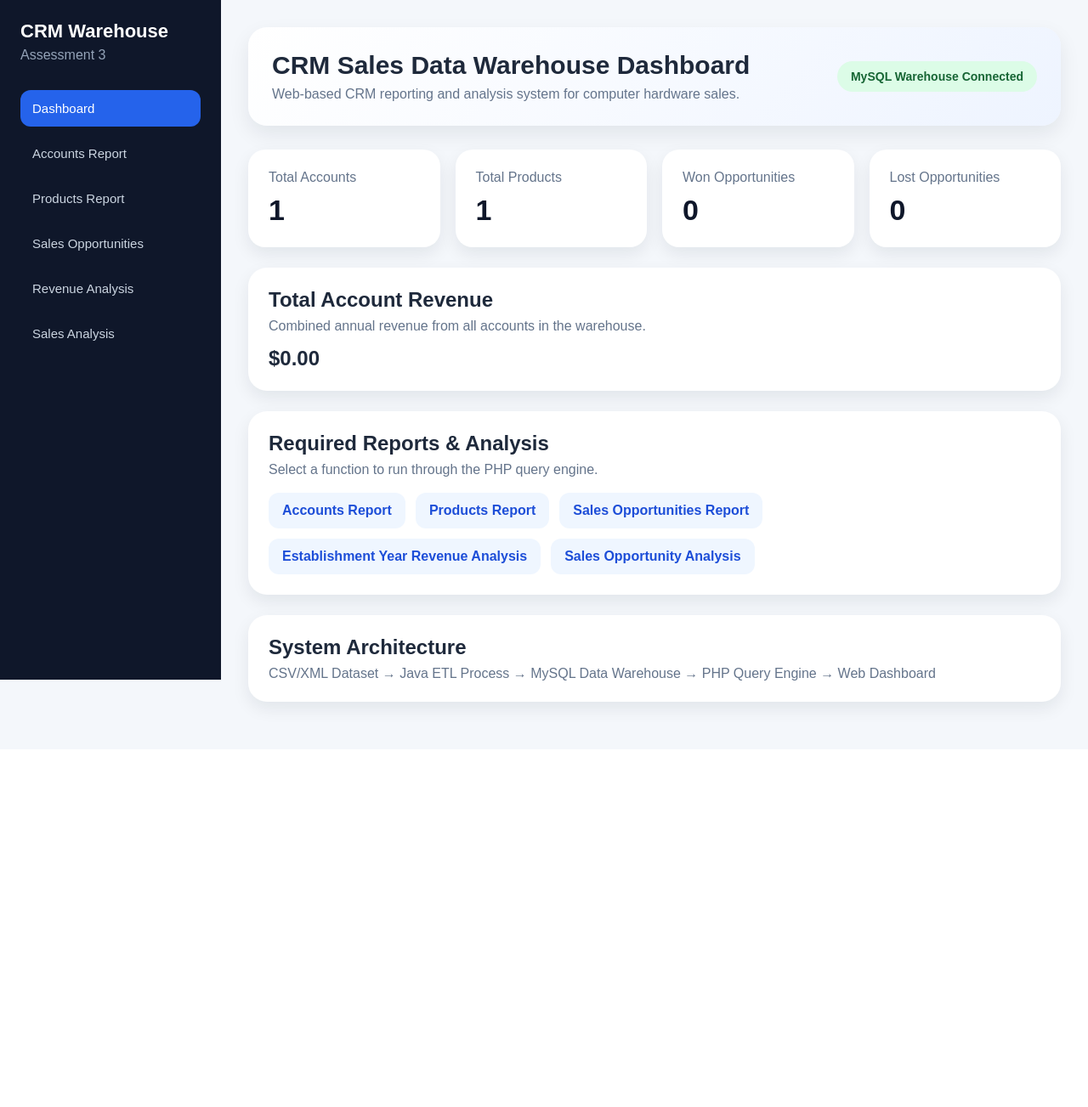
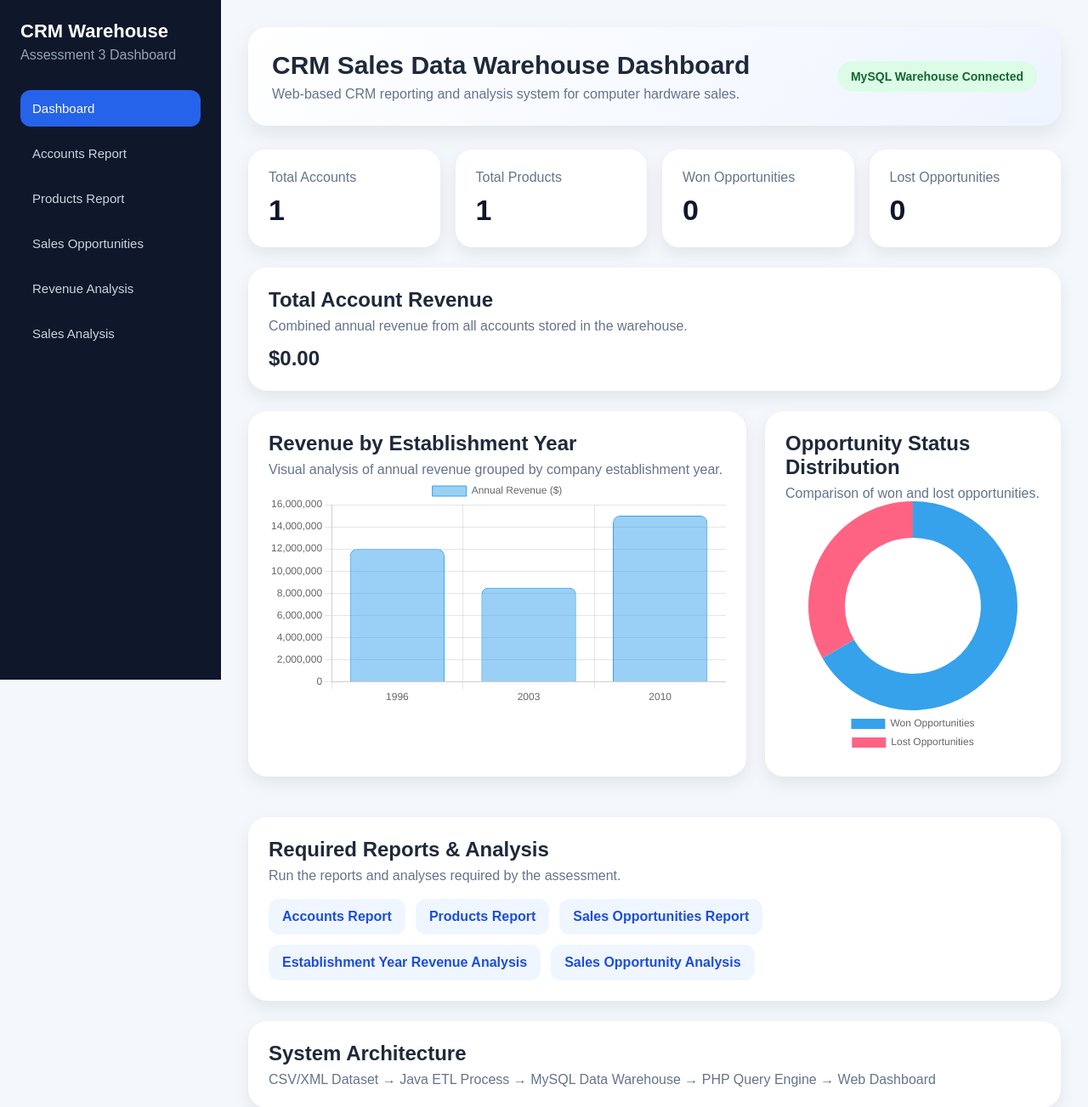
Before and after one commit to Cihe250433-droid/-crm-sales-warehouse, a PHP site: page / in a window 1280 px wide. Shown: the top 1303 px of the page at 85% size. Before the commit the page ends 847 px from the top, so only its background shows below. Run offline with PHP 8.4, Linux system fonts and the light colour scheme; tables that the repository leaves empty or names only in its code hold one stand-in row (values such as "Sample post").

Commit message:
Add dynamic dashboard with KPI cards and interactive charts

```diff
--- a/assets/js/dashboard.js
+++ b/assets/js/dashboard.js
@@ -0,0 +1,56 @@
+document.addEventListener("DOMContentLoaded", function () {
+    const revenueChartCanvas = document.getElementById("revenueChart");
+    const statusChartCanvas = document.getElementById("statusChart");
+
+    // Revenue by Establishment Year
+    if (revenueChartCanvas) {
+        new Chart(revenueChartCanvas, {
+            type: "bar",
+            data: {
+                labels: ["1996", "2003", "2010"],
+                datasets: [{
+                    label: "Annual Revenue ($)",
+                    data: [12000000, 8500000, 15000000],
+                    borderWidth: 1,
+                    borderRadius: 8
+                }]
+            },
+            options: {
+                responsive: true,
+                plugins: {
+                    legend: {
+                        display: true
+                    }
+                },
+                scales: {
+                    y: {
+                        beginAtZero: true
+                    }
+                }
+            }
+        });
+    }
+
+    // Won vs Lost Opportunities
+    if (statusChartCanvas) {
+        new Chart(statusChartCanvas, {
+            type: "doughnut",
+            data: {
+                labels: ["Won Opportunities", "Lost Opportunities"],
+                datasets: [{
+                    data: [2, 1],
+                    borderWidth: 0
+                }]
+            },
+            options: {
+                responsive: true,
+                cutout: "65%",
+                plugins: {
+                    legend: {
+                        position: "bottom"
+                    }
+                }
+            }
+        });
+    }
+});
--- a/index.php
+++ b/index.php
@@ -1,26 +1,54 @@
 <?php
 include 'config.php';
 
-$totalAccounts = $conn->query("SELECT COUNT(*) AS total FROM accounts")->fetch_assoc()['total'] ?? 0;
-$totalProducts = $conn->query("SELECT COUNT(*) AS total FROM products")->fetch_assoc()['total'] ?? 0;
-$wonDeals = $conn->query("SELECT COUNT(*) AS total FROM sales_pipeline WHERE deal_stage = 'Won'")->fetch_assoc()['total'] ?? 0;
-$lostDeals = $conn->query("SELECT COUNT(*) AS total FROM sales_pipeline WHERE deal_stage = 'Lost'")->fetch_assoc()['total'] ?? 0;
-$totalRevenue = $conn->query("SELECT SUM(revenue) AS total FROM accounts")->fetch_assoc()['total'] ?? 0;
+// Dashboard KPI Queries
+$totalAccountsResult = $conn->query("SELECT COUNT(*) AS total FROM accounts");
+$totalProductsResult = $conn->query("SELECT COUNT(*) AS total FROM products");
+$wonDealsResult = $conn->query("SELECT COUNT(*) AS total FROM sales_pipeline WHERE deal_stage = 'Won'");
+$lostDealsResult = $conn->query("SELECT COUNT(*) AS total FROM sales_pipeline WHERE deal_stage = 'Lost'");
+$totalRevenueResult = $conn->query("SELECT SUM(revenue) AS total FROM accounts");
+
+// Extract values safely
+$totalAccounts = ($totalAccountsResult && $totalAccountsResult->num_rows > 0)
+    ? $totalAccountsResult->fetch_assoc()['total']
+    : 0;
+
+$totalProducts = ($totalProductsResult && $totalProductsResult->num_rows > 0)
+    ? $totalProductsResult->fetch_assoc()['total']
+    : 0;
+
+$wonDeals = ($wonDealsResult && $wonDealsResult->num_rows > 0)
+    ? $wonDealsResult->fetch_assoc()['total']
+    : 0;
+
+$lostDeals = ($lostDealsResult && $lostDealsResult->num_rows > 0)
+    ? $lostDealsResult->fetch_assoc()['total']
+    : 0;
+
+$totalRevenue = ($totalRevenueResult && $totalRevenueResult->num_rows > 0)
+    ? ($totalRevenueResult->fetch_assoc()['total'] ?? 0)
+    : 0;
 ?>
-
 <!DOCTYPE html>
 <html lang="en">
 <head>
     <meta charset="UTF-8">
-    <title>CRM Sales Data Warehouse</title>
+    <meta name="viewport" content="width=device-width, initial-scale=1.0">
+    <title>CRM Sales Data Warehouse Dashboard</title>
+
+    <!-- Main Styles -->
     <link rel="stylesheet" href="assets/css/style.css">
+
+    <!-- Chart.js -->
+    <script src="https://cdn.jsdelivr.net/npm/chart.js"></script>
 </head>
 <body>
 
+<!-- Sidebar -->
 <aside class="sidebar">
     <div class="brand">
         <h2>CRM Warehouse</h2>
-        <p>Assessment 3</p>
+        <p>Assessment 3 Dashboard</p>
     </div>
 
     <nav>
@@ -33,45 +61,81 @@ $totalRevenue = $conn->query("SELECT SUM(revenue) AS total FROM accounts")->fetc
     </nav>
 </aside>
 
+<!-- Main Content -->
 <main class="main">
+
+    <!-- Header -->
     <header class="topbar">
         <div>
             <h1>CRM Sales Data Warehouse Dashboard</h1>
-            <p>Web-based CRM reporting and analysis system for computer hardware sales.</p>
+            <p>
+                Web-based CRM reporting and analysis system for computer hardware sales.
+            </p>
         </div>
         <span class="status">MySQL Warehouse Connected</span>
     </header>
 
+    <!-- KPI Cards -->
     <section class="cards">
         <div class="card">
             <p>Total Accounts</p>
-            <h2><?php echo $totalAccounts; ?></h2>
+            <h2><?php echo number_format($totalAccounts); ?></h2>
         </div>
+
         <div class="card">
             <p>Total Products</p>
-            <h2><?php echo $totalProducts; ?></h2>
+            <h2><?php echo number_format($totalProducts); ?></h2>
         </div>
+
         <div class="card">
             <p>Won Opportunities</p>
-            <h2><?php echo $wonDeals; ?></h2>
+            <h2><?php echo number_format($wonDeals); ?></h2>
         </div>
+
         <div class="card">
             <p>Lost Opportunities</p>
-            <h2><?php echo $lostDeals; ?></h2>
+            <h2><?php echo number_format($lostDeals); ?></h2>
         </div>
     </section>
 
+    <!-- Revenue Summary -->
     <section class="panel">
         <h2>Total Account Revenue</h2>
-        <p class="muted">Combined annual revenue from all accounts in the warehouse.</p>
-        <h1 style="margin-top:15px;">$<?php echo number_format($totalRevenue, 2); ?></h1>
+        <p class="muted">
+            Combined annual revenue from all accounts stored in the warehouse.
+        </p>
+        <h1 style="margin-top: 15px;">
+            $<?php echo number_format((float)$totalRevenue, 2); ?>
+        </h1>
     </section>
 
+    <!-- Interactive Charts -->
+    <section class="grid">
+        <div class="panel">
+            <h2>Revenue by Establishment Year</h2>
+            <p class="muted">
+                Visual analysis of annual revenue grouped by company establishment year.
+            </p>
+            <canvas id="revenueChart"></canvas>
+        </div>
+
+        <div class="panel">
+            <h2>Opportunity Status Distribution</h2>
+            <p class="muted">
+                Comparison of won and lost opportunities.
+            </p>
+            <canvas id="statusChart"></canvas>
+        </div>
+    </section>
+
+    <!-- Quick Actions -->
     <section class="panel">
         <h2>Required Reports & Analysis</h2>
-        <p class="muted">Select a function to run through the PHP query engine.</p>
+        <p class="muted">
+            Run the reports and analyses required by the assessment.
+        </p>
 
-        <div class="actions" style="margin-top:18px;">
+        <div class="actions" style="margin-top: 18px;">
             <a href="queryEngine.php?report=accounts">Accounts Report</a>
             <a href="queryEngine.php?report=products">Products Report</a>
             <a href="queryEngine.php?report=opportunities">Sales Opportunities Report</a>
@@ -80,15 +144,22 @@ $totalRevenue = $conn->query("SELECT SUM(revenue) AS total FROM accounts")->fetc
         </div>
     </section>
 
+    <!-- Architecture Section -->
     <section class="panel">
         <h2>System Architecture</h2>
         <p class="muted">
             CSV/XML Dataset → Java ETL Process → MySQL Data Warehouse → PHP Query Engine → Web Dashboard
         </p>
     </section>
+
 </main>
+
+<!-- Dashboard JavaScript -->
+<script src="assets/js/dashboard.js"></script>
 
 </body>
 </html>
 
-<?php $conn->close(); ?>
+<?php
+$conn->close();
+?>
```
